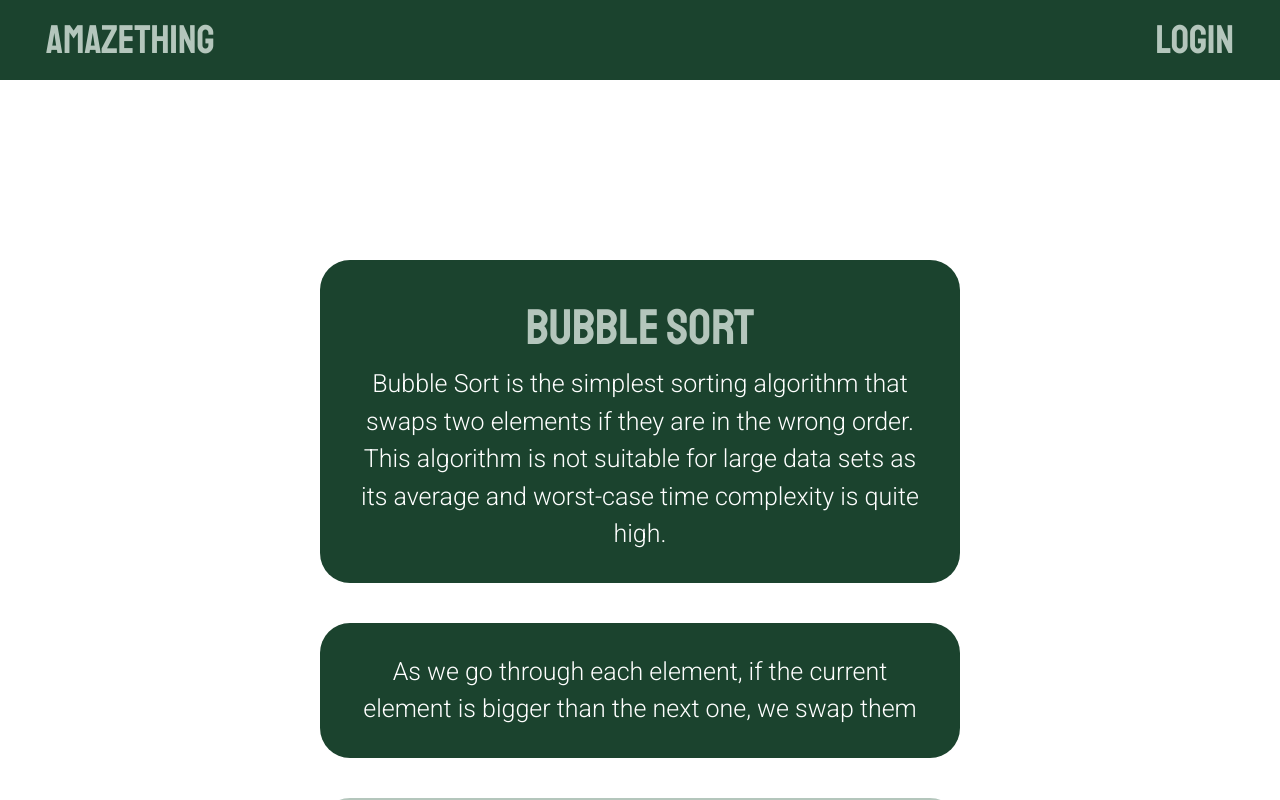
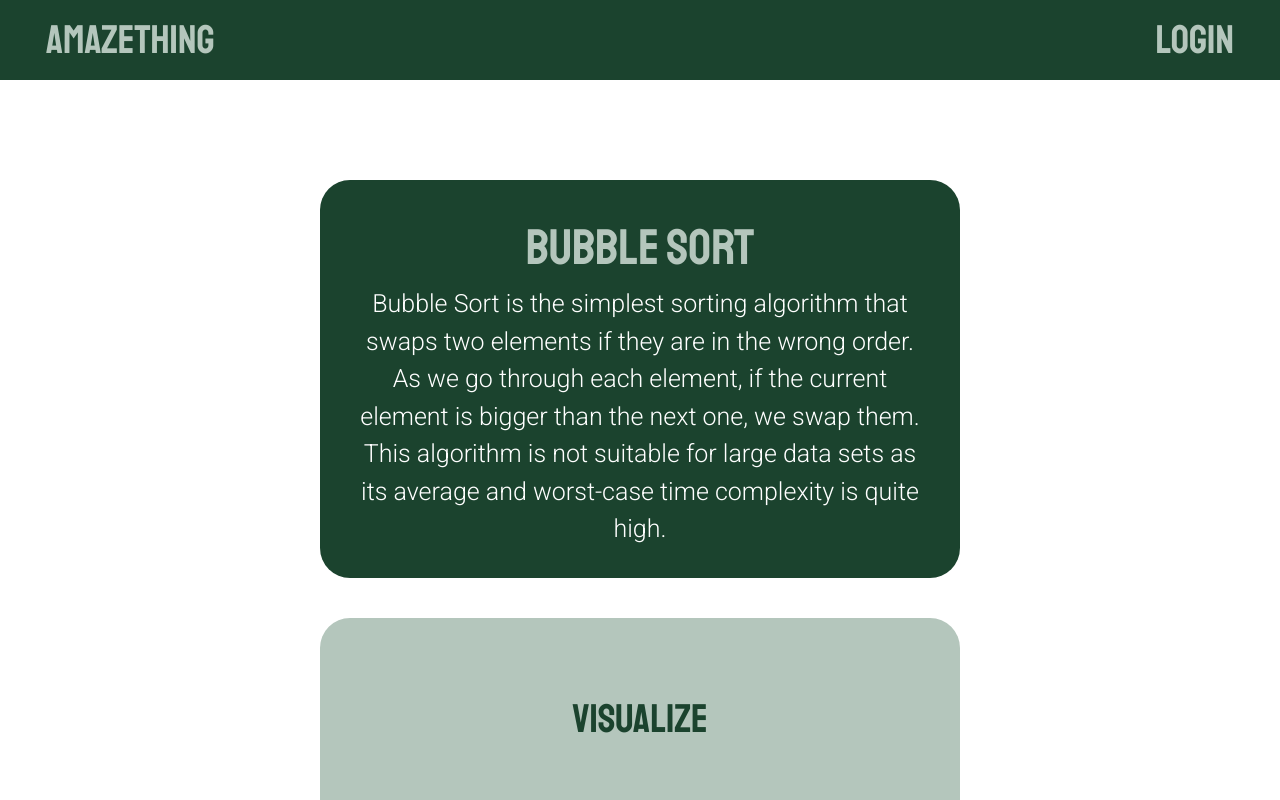
Before and after one commit to vadim-nest/aMAZEthing, a React (Vite) app in the folder Client/: page /learning/bubbleLesson in a window 1280 px wide. Built offline with nearby package versions, Linux system fonts and the light colour scheme.

Commit message:
style: add new style to bubble sort lesson

```diff
--- a/Client/src/components/sortingLessons/bubble-lesson.tsx
+++ b/Client/src/components/sortingLessons/bubble-lesson.tsx
@@ -14,9 +14,9 @@ export default function BubbleLesson() {
   let paragraphs = {
     sortName: 'Bubble sort',
     firstP:
-      'Bubble Sort is the simplest sorting algorithm that swaps two elements if they are in the wrong order. This algorithm is not suitable for large data sets as its average and worst-case time complexity is quite high.',
-    secondP:
-      'As we go through each element, if the current element is bigger than the next one, we swap them',
+      'Bubble Sort is the simplest sorting algorithm that swaps two elements if they are in the wrong order. As we go through each element, if the current element is bigger than the next one, we swap them. This algorithm is not suitable for large data sets as its average and worst-case time complexity is quite high.',
+    // secondP:
+    // 'As we go through each element, if the current element is bigger than the next one, we swap them.',
   };
 
   // Write a nice view for the columns in the array
@@ -87,10 +87,17 @@ export default function BubbleLesson() {
       </div>
 
       <div className="lesson-wrapper-2">
-        <p>{paragraphs.secondP}</p>
-      </div>
-
-      <div className="lesson-wrapper-3">
+        <div>
+          {!clicked ? (
+            <button className="button clickSort" onClick={bubbleSort}>
+              visualize
+            </button>
+          ) :
+            <button className="button clickSort-clicked">
+                refresh the page
+            </button>
+          }
+        </div>
         <div className="array">
           {array.map((element, index) => (
             <div
@@ -103,18 +110,9 @@ export default function BubbleLesson() {
               id={`${element}`}
               key={index}
             >
-              {' '}
-              {element}{' '}
+              {element}
             </div>
           ))}
-        </div>
-        <div>
-          {!clicked && (
-            <button className="button clickSort" onClick={bubbleSort}>
-              {' '}
-              click{' '}
-            </button>
-          )}
         </div>
       </div>
     </div>
--- a/Client/src/css/sort-lesson.css
+++ b/Client/src/css/sort-lesson.css
@@ -1,5 +1,5 @@
 .whole-page-wrapper {
-  padding-top: 20vh;
+  padding-top: 10vh;
   background-color: var(--white);
   height: 90vh;
   display: flex;
@@ -9,7 +9,7 @@
   overflow: scroll;
 }
 
-.lesson-wrapper, .lesson-wrapper-2, .lesson-wrapper-3 {
+.lesson-wrapper, .lesson-wrapper-2 {
   background-color: var(--main-green);
   border-radius: 30px;
   width: 50vw;
@@ -21,21 +21,16 @@
   flex-direction: column;
 }
 
-.lesson-wrapper, .lesson-wrapper-2 h1 {
+.lesson-wrapper h1 {
   font-size: 50px;
 }
 
-.lesson-wrapper, .lesson-wrapper-2 p {
+.lesson-wrapper p {
   font-size: 25px;
   text-align: center;
 }
 
 .lesson-wrapper-2 {
-  display: flex;
-  justify-content: center;
-}
-
-.lesson-wrapper-3{
   background-color: var(--white-green);
 }
 
@@ -46,6 +41,10 @@
 
 .clickSort{
  color: var(--main-green);
+}
+
+.clickSort-clicked {
+  color: var(--white);
 }
 
 .array-el {
```
